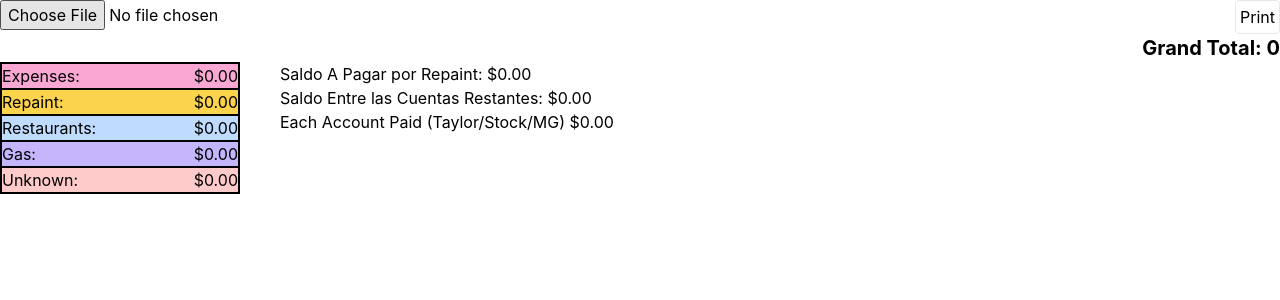
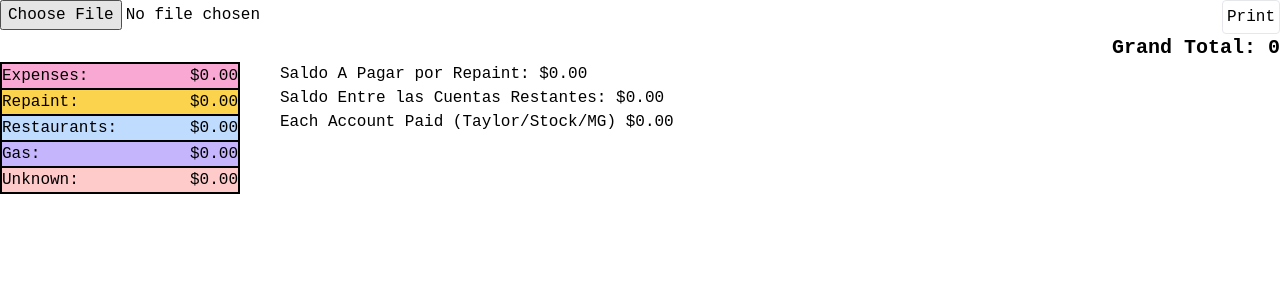
Before and after one commit to luisbertt/relations, a React (Create React App) app: page / in a window 1280 px wide. Shown: the top 300 px of the page. Built offline with nearby package versions, Linux system fonts and the light colour scheme.

Commit message:
Added Roboto Font

```diff
--- a/src/index.css
+++ b/src/index.css
@@ -2,11 +2,9 @@
 @tailwind components;
 @tailwind utilities;
 
+@import url('https://fonts.googleapis.com/css2?family=Roboto+Mono:wght@400;600&family=Roboto:wght@400;500;700&display=swap');
+
 body {
     margin: 0;
-    font-family: -apple-system, BlinkMacSystemFont, "Segoe UI", "Roboto",
-        "Oxygen", "Ubuntu", "Cantarell", "Fira Sans", "Droid Sans",
-        "Helvetica Neue", sans-serif;
-    -webkit-font-smoothing: antialiased;
-    -moz-osx-font-smoothing: grayscale;
+    font-family: 'Roboto Mono', monospace;
 }
```
